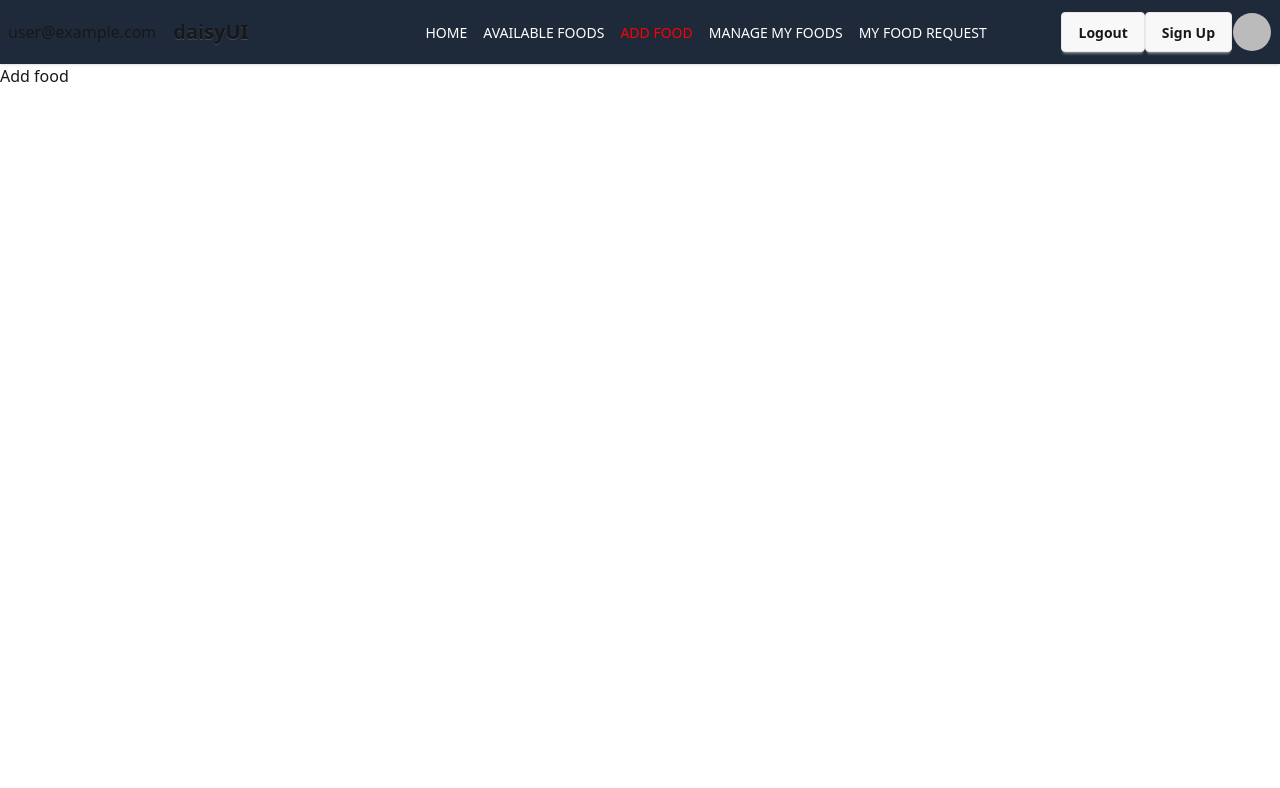
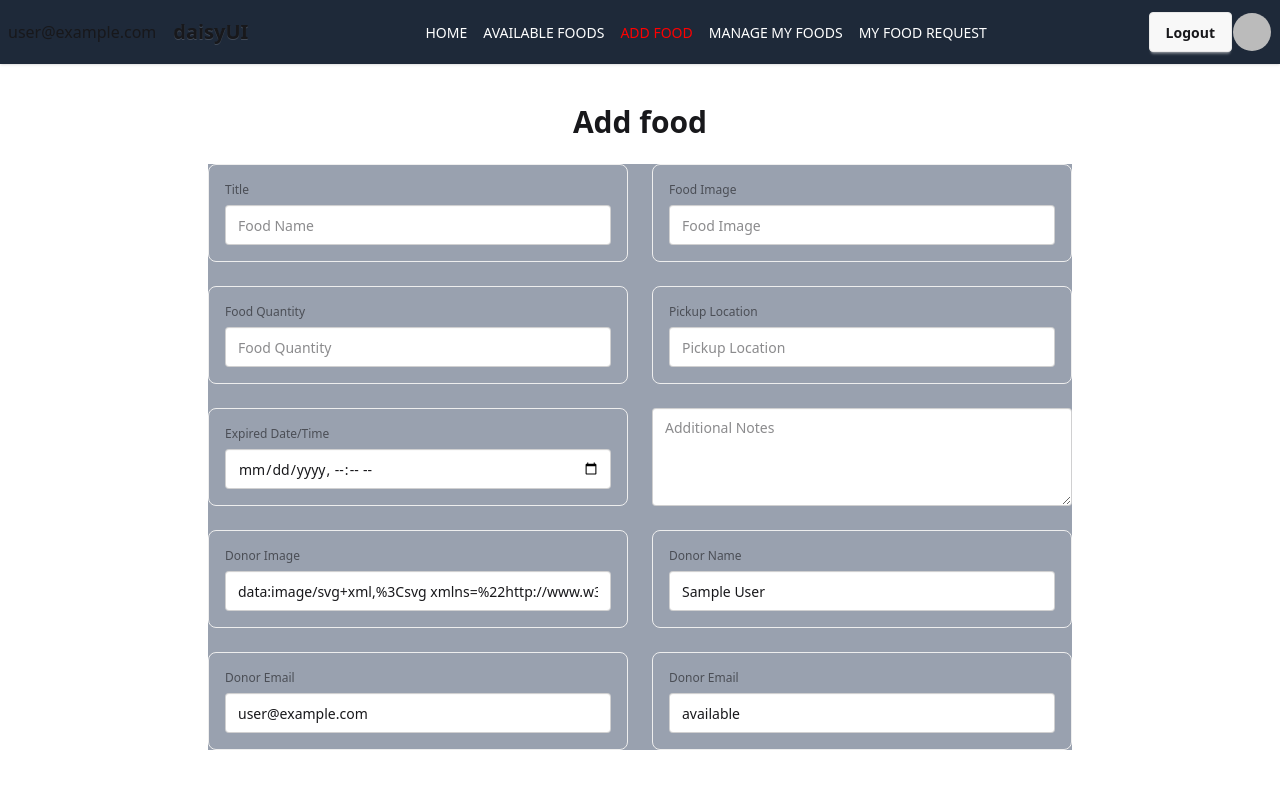
Before and after one commit to RiyadhMahmudSajid/Food-Share-and-Order, a React (Vite) app: page /AddFood in a window 1280 px wide. Shown: the top 788 px of the page. Built offline with nearby package versions, Linux system fonts and the light colour scheme; no server answers; sample sign-in values are in the browser's storage.

Commit message:
design add food form

```diff
--- a/src/components/AddFood.jsx
+++ b/src/components/AddFood.jsx
@@ -1,9 +1,71 @@
-import React from 'react';
+import React, { use } from 'react';
+import { AuthContext } from '../provider/AuthProvider';
 
 const AddFood = () => {
+    const { user } = use(AuthContext)
     return (
-        <div>
-            <h2>Add food</h2>
+        <div className='max-w-4xl mx-auto p-4 mt-6'>
+            <h2 className='text-3xl font-bold text-center mb-6'>Add food</h2>
+            <form action="">
+                <div className='grid grid-cols-1 md:grid-cols-2 gap-6 bg-gray-400'>
+                    <fieldset className="fieldset border-base-300 rounded-box  border p-4">
+
+                        <label className="label">Title</label>
+                        <input type="text" className="input w-full" name="foodName" placeholder="Food Name" required />
+
+                    </fieldset>
+                    <fieldset className="fieldset  border-base-300 rounded-box  border p-4">
+
+                        <label className="label">Food Image</label>
+                        <input type="text" className="input w-full" name="FoodImage" placeholder="Food Image" required />
+
+                    </fieldset>
+                    <fieldset className="fieldset  border-base-300 rounded-box  border p-4">
+
+                        <label className="label">Food Quantity</label>
+                        <input type="text" className="input w-full" name="quantity" placeholder="Food Quantity" required />
+
+                    </fieldset>
+                    <fieldset className="fieldset border-base-300 rounded-box  border p-4">
+
+                        <label className="label">Pickup Location</label>
+                        <input type="text" className="input w-full" name="Location" placeholder="Pickup Location" required />
+
+                    </fieldset>
+                    <fieldset className="fieldset  border-base-300 rounded-box  border p-4">
+
+                        <label className="label">Expired Date/Time </label>
+                        <input type="datetime-local" className="input w-full" name="ExpiredDate" placeholder="Expired Date" required />
+
+                    </fieldset>
+                    <textarea className="textarea w-full" placeholder="Additional Notes" name="Notes"></textarea>
+                    <fieldset className="fieldset  border-base-300 rounded-box  border p-4">
+
+                        <label className="label">Donor Image </label>
+                        <input type="text" className="input w-full" value={user && user?.photoURL} readOnly required />
+
+                    </fieldset>
+                    <fieldset className="fieldset  border-base-300 rounded-box  border p-4">
+
+                        <label className="label">Donor Name </label>
+                        <input type="text" className="input w-full" value={user && user?.displayName} readOnly required />
+
+                    </fieldset>
+                    <fieldset className="fieldset  border-base-300 rounded-box  border p-4">
+
+                        <label className="label">Donor Email </label>
+                        <input type="text" className="input w-full" value={user && user?.email} readOnly required />
+
+                    </fieldset>
+                    <fieldset className="fieldset  border-base-300 rounded-box  border p-4">
+
+                        <label className="label">Donor Email </label>
+                        <input type="text" className="input w-full" value="available" readOnly required />
+
+                    </fieldset>
+
+                </div>
+            </form>
         </div>
     );
 };
--- a/src/components/Header.jsx
+++ b/src/components/Header.jsx
@@ -44,7 +44,10 @@ const Header = () => {
         {
           user ? <button onClick={handleLogout} className="btn">Logout</button> : <Link to="/auth/login" className="btn">Login</Link>
         }
-        <Link to="/auth/signup" className="btn">Sign Up</Link>
+        {
+          user ? " " : <Link to="/auth/signup" className="btn">Register</Link>
+        }
+
         <div tabIndex={0} role="button" className="btn btn-ghost btn-circle avatar">
           <div className="w-10 rounded-full">
             <img
```
